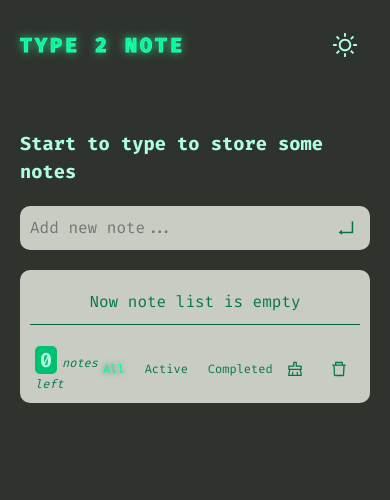
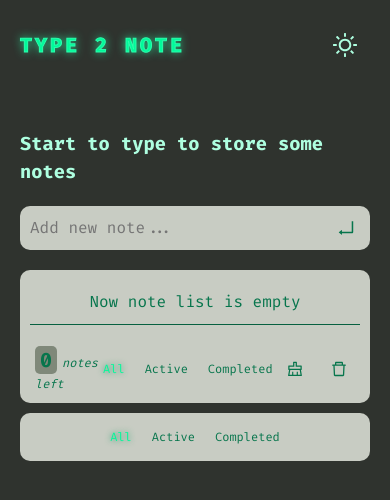
Before and after one commit to bakNa2t/type2note, a React (Vite) app: page / in a window 390 px wide. Shown: the top 500 px of the page. Built offline with nearby package versions, Linux system fonts and the light colour scheme; the HTML template or start-up script is replaced by a standard one.

Commit message:
Added NoteFilterWrapper to App to display filter menu for mobile

```diff
--- a/src/App.jsx
+++ b/src/App.jsx
@@ -3,11 +3,18 @@ import Header from "./ui-blocks/Header";
 import AppLayout from "./ui-blocks/AppLayout";
 import NoteField from "./ui-blocks/NoteField";
 import NoteFooterMenu from "./ui-blocks/NoteFooterMenu";
+import NoteFilter from "./ui-blocks/NoteFilter";
+import NoteFilterWrapper from "./ui-blocks/NoteFilterWrapper";
 
 import GlobalStyles from "./styles/GlobalStyles";
 import { DarkModeProvider } from "./context/DarkModeContext";
+import { useResizeScreen } from "./hooks/useResizeScreen";
 
 function App() {
+  const isMobileSize = useResizeScreen();
+
+  console.log(isMobileSize);
+
   return (
     <DarkModeProvider>
       <GlobalStyles />
@@ -17,6 +24,11 @@ function App() {
         <InputField />
         <NoteField />
         <NoteFooterMenu />
+        {!isMobileSize && (
+          <NoteFilterWrapper>
+            <NoteFilter isMobileSize={!isMobileSize} />
+          </NoteFilterWrapper>
+        )}
       </AppLayout>
     </DarkModeProvider>
   );
--- a/src/base-blocks/noteSlice.js
+++ b/src/base-blocks/noteSlice.js
@@ -23,6 +23,13 @@ const noteSlice = createSlice({
         state.notes = [action.payload, ...state.notes];
         localStorage.setItem("notes", JSON.stringify(state.notes));
       },
+    },
+    editNote(state, action) {
+      const currentNote = state.notes.find(
+        (note) => note.id === action.payload.id
+      );
+      currentNote.content = action.payload.content;
+      localStorage.setItem("notes", JSON.stringify(state.notes));
     },
     deleteNote(state, action) {
       state.notes = state.notes.filter((note) => note.id !== action.payload);
--- a/src/hooks/useResizeScreen.js
+++ b/src/hooks/useResizeScreen.js
@@ -4,18 +4,23 @@ export function useResizeScreen() {
   const [isMobileSize, setIsMobileSize] = useState(false);
 
   //compare screen size with mobile size (464) and set state
-  const lessThanMobile =
-    setIsMobileSize(window.matchMedia("(max-width: 464px)")).matches === true;
+  function isLessThanMobile() {
+    setIsMobileSize(window.innerWidth > 464);
+    // return setIsMobileSize(screen.width > 464);
+  }
+
+  console.log("innerWidth = " + window.innerWidth);
+  console.log("screen.width = " + screen.width);
 
   //chkecking screen size
-  useEffect(
-    function () {
-      window.addEventListener("resize", function () {
-        lessThanMobile ? setIsMobileSize(true) : setIsMobileSize(false);
-      });
-    },
-    [lessThanMobile, setIsMobileSize]
-  );
+  useEffect(function () {
+    // isLessThanMobile();
+    window.addEventListener("resize", isLessThanMobile);
 
-  return [isMobileSize];
+    return () => {
+      window.removeEventListener("resize", isLessThanMobile);
+    };
+  }, []);
+
+  return isMobileSize;
 }
--- a/src/ui-blocks/NoteFilter.jsx
+++ b/src/ui-blocks/NoteFilter.jsx
@@ -1,5 +1,6 @@
 import { useDispatch, useSelector } from "react-redux";
 import styled from "styled-components";
+import PropTypes from "prop-types";
 
 import Button from "./Button";
 
@@ -11,7 +12,7 @@ import {
 
 const StyledNoteFilter = styled.div`
   display: flex;
-  justify-content: space-between;
+  justify-content: center;
   align-items: center;
   gap: 1rem;
 `;
@@ -22,6 +23,10 @@ const FilterActive = styled.p`
 `;
 
 function NoteFilter() {
+  NoteFilter.propTypes = {
+    isMobileSize: PropTypes.bool,
+  };
+
   const dispatch = useDispatch();
   const toFiltered = useSelector((state) => state.note.filter);
 
--- a/src/ui-blocks/NoteFooterMenu.jsx
+++ b/src/ui-blocks/NoteFooterMenu.jsx
@@ -34,8 +34,8 @@ const NoteAmount = styled.p`
     padding: 0.1rem 0.5rem;
     border-radius: 0.5rem;
     font-weight: 700;
-    color: var(--color-spring-green-800);
-    background-color: var(--color-spring-green-400);
+    color: var(--color-spring-green-200);
+    background-color: var(--color-ebony-600);
   }
 `;
 
```
